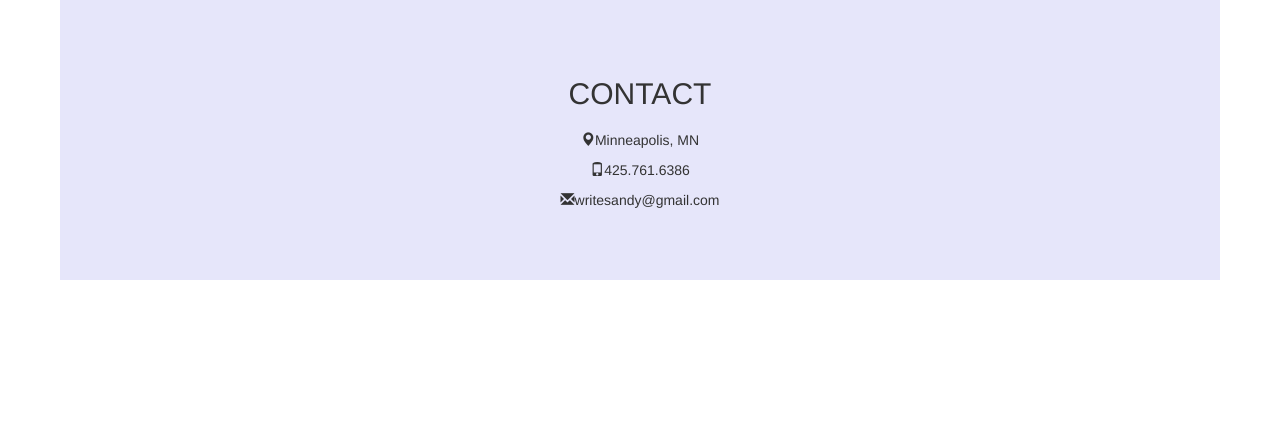
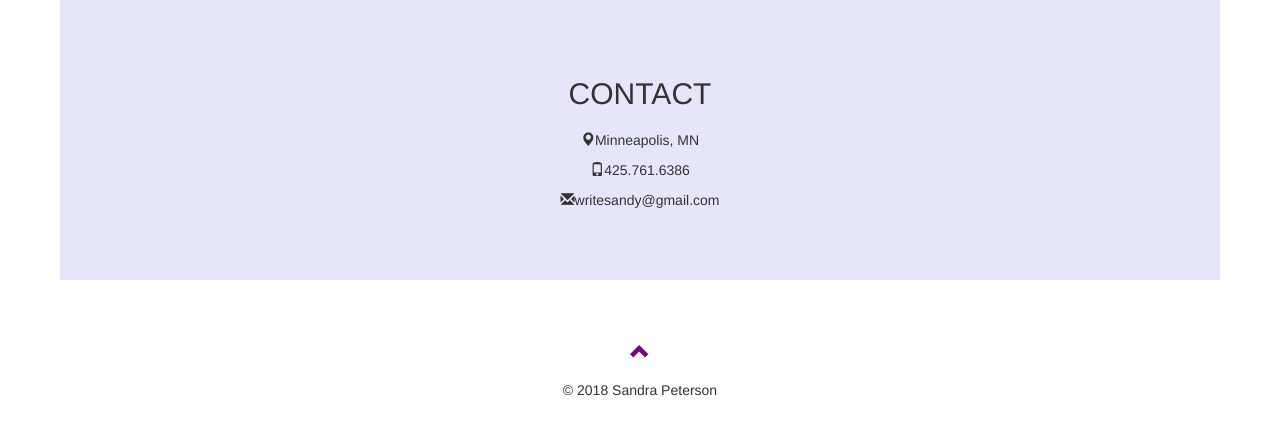
Before and after one commit to writesandy/Updated-Bootstrap-Portfolio, a plain HTML site: page index.html in a window 1280 px wide. Shown: the part 2348-2782 px from the top of the page. Before the commit the page ends 2688 px from the top, so only its background shows below. Drawn offline with nearby package versions, Linux system fonts and the light colour scheme.

Commit message:
added footer

```diff
--- a/assets/css/style.css
+++ b/assets/css/style.css
@@ -62,3 +62,8 @@
     height: 100%;
     margin-bottom: 10px;
 }
+footer .glyphicon {
+    font-size: 20px;
+    margin-bottom: 20px;
+    color: purple;
+}
--- a/index.html
+++ b/index.html
@@ -186,6 +186,16 @@
       </div> -->
     </div>
   </div>
-
+  <script src="assets/js/index.js" type="text/js"></script>
 </body>
 </html>
+<style>
+
+  </style>
+
+  <footer class="container-fluid text-center">
+    <a href="#myPage" title="To Top">
+      <span class="glyphicon glyphicon-chevron-up"></span>
+    </a>
+    <p>&copy 2018 Sandra Peterson</p>
+  </footer>
```
Also changed, not shown: assets/js/index.js (added, +25 -0 lines).
